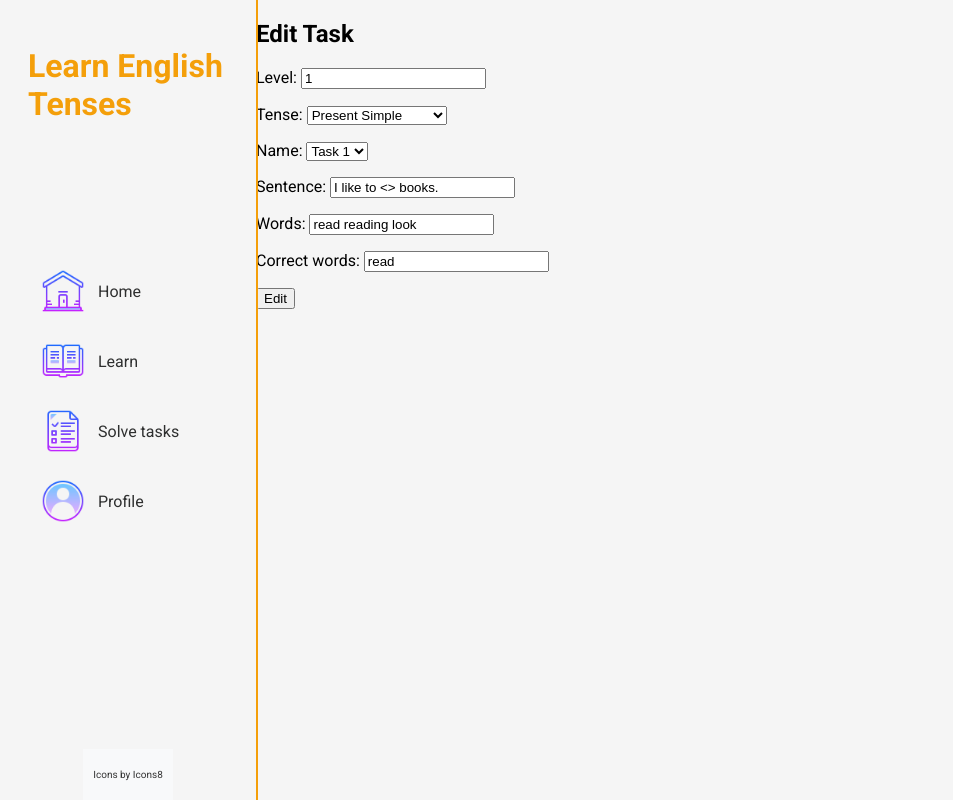
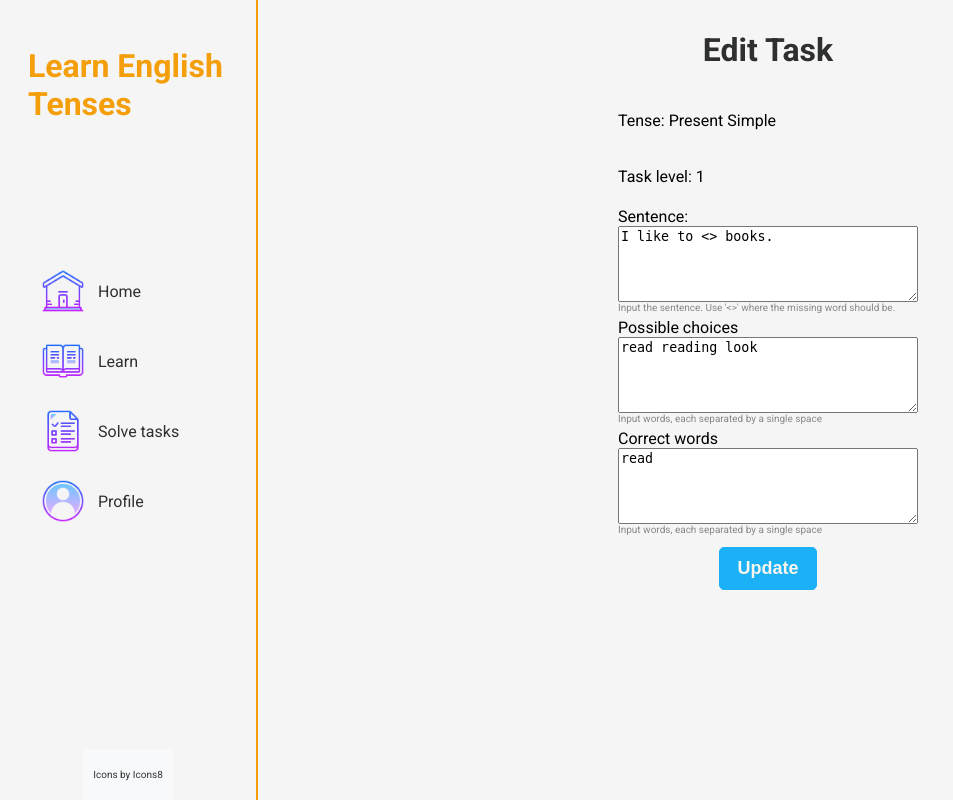
Before and after one commit to frankoklepac/zavrsni-rad, a Django app: page /home/edit_task/47/ in a window 1280 px wide. Shown: the whole page, without its empty margins (0-953 px from the left). Run offline with Django 4.2, Linux system fonts and the light colour scheme; data comes from the database, SQL or seed files in the repository; both versions use the stored data as it was after the commit.

Commit message:
Add style to edit_task.html and manage_tasks.html. Modify edit_task view with tense mapping for each tense used.

```diff
--- /dev/null
+++ b/LearnEnglishTenses/learntenses/static/learntenses/styles/edit_task.css
@@ -0,0 +1,91 @@
+.create-task-card {
+  display: flex;
+  justify-content: center;
+  align-items: center;
+  flex-direction: column;
+  width: 500px;
+  height: 600px;
+  margin: 0 auto;
+}
+
+.create-task-card h1 {
+  color: #2E2F2F;
+  text-align: center;
+}
+
+.create-task-form {
+  display: flex;
+  flex-direction: column;
+  justify-content: center;
+  align-items: center;
+  width: 100%;
+}
+
+.form-container {
+  display: flex;
+  flex-direction: column;
+}
+
+.form-group {
+  display: flex;
+  flex-direction: column;
+  margin-top: 5px;
+  width: 300px;
+}
+
+.update-btn {
+  display:block;
+  background-color: #1CB0F6;
+  color: #F9F6EE;
+  font-size: 18px;
+  font-weight: bold;
+  padding: 10px 17px;
+  border: 1px solid #1CB0F6;
+  border-radius: 5px;
+  transition: 0.6s;
+  cursor: pointer;
+  user-select: none;
+  margin: 0 auto;
+  margin-top: 12px;
+}
+
+.update-btn:hover {
+  background-color: #F9F6EE;
+  color: #1CB0F6;
+  transition: 0.6s;
+}
+
+.form-group input,
+.form-group select {
+  padding: 10px;
+  border: 1px solid #ccc;
+  border-radius: 4px;
+  width: 100%;
+
+  box-sizing: border-box;
+  margin-top: 6px;
+  margin-bottom: 6px;
+  resize: vertical;
+}
+
+.form-group input:focus,
+.form-group select:focus {
+  border: 1px solid #1CB0F6;
+  outline: none;
+}
+
+#id_form-sentence, #id_form-words, #id_form-correct_words {
+  resize: vertical;
+  min-height: 70px;
+}
+
+.form-text {
+  padding:0;
+  margin:0;
+  font-size: 10px;
+  color: #888;
+}
+
+label, .unselectable-label {
+  user-select: none;
+}
--- a/LearnEnglishTenses/learntenses/templates/learntenses/edit_task.html
+++ b/LearnEnglishTenses/learntenses/templates/learntenses/edit_task.html
@@ -1,10 +1,49 @@
 {% extends 'learntenses/base.html' %}
 
+{% block extra_css %}
+  {% load static %}
+  <link rel="stylesheet" href="{% static 'learntenses/styles/edit_task.css' %}">
+{% endblock %}
+
 {% block content %}
-  <h2>Edit Task</h2>
-  <form method="POST">
-    {% csrf_token %}
-    {{ form.as_p }}
-    <button type="submit">Edit</button>
-  </form>
+
+  <div class = "create-task-card">
+    <div>
+      <h1>Edit Task</h1>
+    </div>
+    {% if form.non_field_errors %}
+      <div class="alert alert-danger">
+        {{ form.non_field_errors }}
+      </div>
+    {% endif %}
+    <div class= "create-task-form">
+      <form method="POST">
+        {% csrf_token %}
+        <div class="form-container">
+          <div class="form-group">
+            <p>Tense: {{ full_tense }}</p>
+          </div>
+          <div class="form-group">
+            <p>Task level: {{ form.name.value }}</p>
+          </div>
+          <div class="form-group">
+            {{ form.sentence.label_tag }}
+            <textarea id="id_form-sentence" name="sentence">{{ form.sentence.value|default_if_none:'' }}</textarea>
+            <small class="form-text">Input the sentence. Use '<>' where the missing word should be.</small>
+          </div>
+          <div class="form-group">
+            <div class="unselectable-label">Possible choices</div>
+            <textarea id="id_form-words" name="words">{{ form.words.value|default_if_none:'' }}</textarea>
+            <small class="form-text">Input words, each separated by a single space</small>
+          </div>
+          <div class="form-group">
+            <div class="unselectable-label">Correct words</div>
+            <textarea id="id_form-correct_words" name="correct_words">{{ form.correct_words.value|default_if_none:'' }}</textarea>
+            <small class="form-text">Input words, each separated by a single space</small>
+          </div>
+          <button type="submit" class="update-btn">Update</button>
+        </form>
+        </div>
+    </div>
+
 {% endblock %}
--- a/LearnEnglishTenses/learntenses/views.py
+++ b/LearnEnglishTenses/learntenses/views.py
@@ -199,10 +199,19 @@ def edit_task(request, task_id):
         form = TaskForm(request.POST, instance=task)
         if form.is_valid():
             form.save()
-            return redirect('home:create_task')
+            return redirect('home:manage_tasks')
     else:
         form = TaskForm(instance=task)
-    return render(request, 'learntenses/edit_task.html', {'form': form})
+
+    tense_mapping = {
+        'PS': 'Present Simple',
+        'PC': 'Present Continuous',
+        'PP': 'Present Perfect',
+    }
+
+    full_tense = tense_mapping.get(task.tense, task.tense)
+
+    return render(request, 'learntenses/edit_task.html', {'form': form, 'full_tense': full_tense})
 
 def learn_tense(request, tense_name):
     template_name = f'learntenses/learn_{tense_name}.html'
```
Also changed, not shown: LearnEnglishTenses/learntenses/static/learntenses/styles/manage_tasks.css (+13 -5 lines), LearnEnglishTenses/learntenses/templates/learntenses/manage_tasks.html (+2 -58 lines), LearnEnglishTenses/db.sqlite3.
